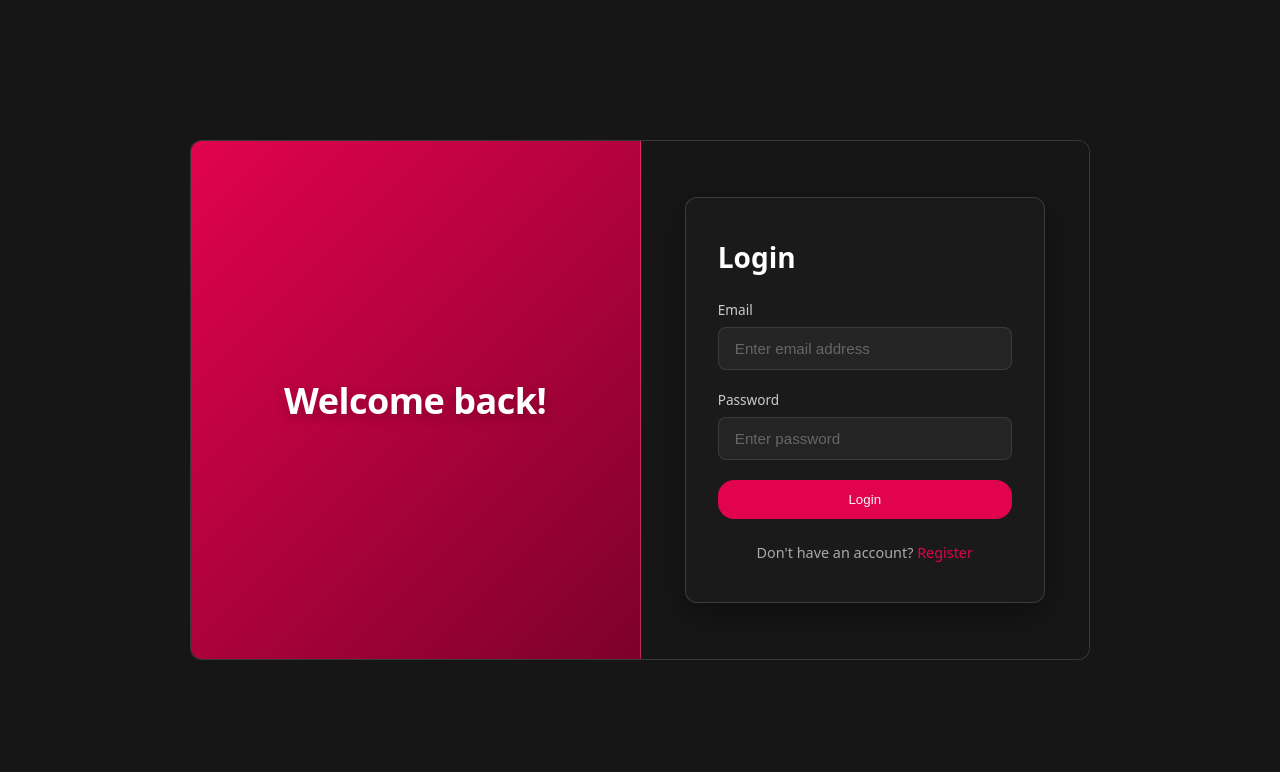
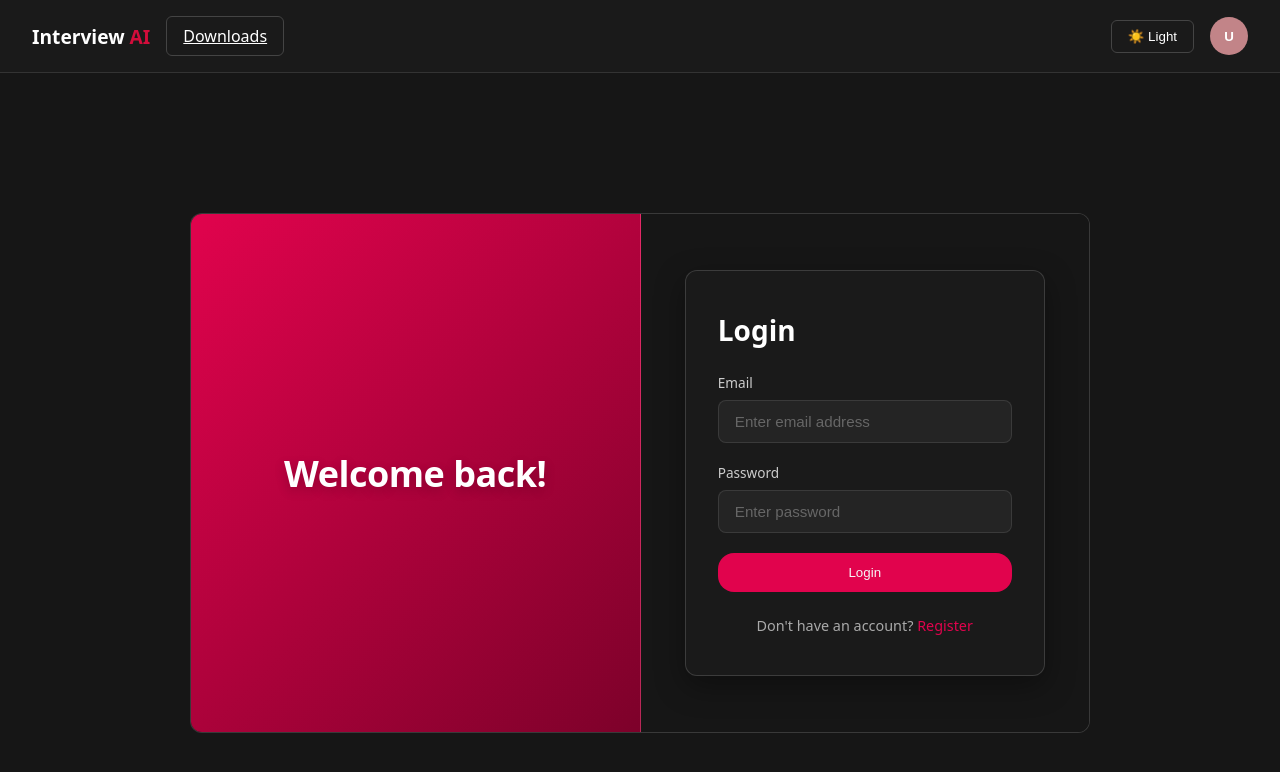
Before and after one commit to tanushree-Patel/AI-Powered-Job-Preparation-Interview-Platform, a React app in the folder frontend/: page /login in a window 1280 px wide. Shown: the top 772 px of the page. Built offline with nearby package versions, Linux system fonts and the light colour scheme; no server answers; the HTML template or start-up script is replaced by a standard one.

Commit message:
add Navbar

```diff
--- /dev/null
+++ b/frontend/src/features/MainLayout.jsx
@@ -0,0 +1,16 @@
+import { Outlet } from "react-router";
+import Navbar from "../features/auth/components/Navbar";
+import { useAuth } from "../features/auth/hooks/useAuth";
+
+const MainLayout = () => {
+  const { user, handleLogout } = useAuth();
+
+  return (
+    <>
+      <Navbar user={user} handleLogout={handleLogout} />
+      <Outlet />
+    </>
+  );
+};
+
+export default MainLayout;
--- /dev/null
+++ b/frontend/src/features/auth/components/Navbar.jsx
@@ -0,0 +1,125 @@
+import React, { useEffect, useRef, useState } from "react";
+import { Link, useNavigate } from "react-router";
+import useTheme from "../hooks/useTheme"
+import '../../../style/navbar.scss'
+
+const Navbar = ({ user, handleLogout }) => {
+  const navigate = useNavigate();
+
+  const { theme, toggleTheme } = useTheme();
+
+  const [dropdownOpen, setDropdownOpen] = useState(false);
+
+  const dropdownRef = useRef(null);
+
+  const userInitial = user?.username?.[0]?.toUpperCase() || "U";
+
+  useEffect(() => {
+    const handleClickOutside = (e) => {
+      if (
+        dropdownRef.current &&
+        !dropdownRef.current.contains(e.target)
+      ) {
+        setDropdownOpen(false);
+      }
+    };
+
+    document.addEventListener("mousedown", handleClickOutside);
+
+    return () =>
+      document.removeEventListener(
+        "mousedown",
+        handleClickOutside
+      );
+  }, []);
+
+  const handleAction = async (path) => {
+    setDropdownOpen(false);
+
+    await handleLogout();
+
+    navigate(path);
+  };
+
+  return (
+    <nav className="navbar">
+      <div className="nav-left">
+        <Link to="/" className="nav-logo">
+          Interview <span className="highlight">AI</span>
+        </Link>
+
+        <Link to="/downloads" className="nav-link-btn">
+          Downloads
+        </Link>
+      </div>
+
+      <div className="nav-right">
+        <button
+          className="theme-toggle-btn"
+          onClick={toggleTheme}
+        >
+          {theme === "dark" ? "☀️ Light" : "🌙 Dark"}
+        </button>
+
+        <div
+          className="user-profile-container"
+          ref={dropdownRef}
+        >
+          <button
+            className="avatar-btn"
+            onClick={() =>
+              setDropdownOpen((prev) => !prev)
+            }
+          >
+            {userInitial}
+          </button>
+
+          {dropdownOpen && (
+            <div className="profile-dropdown">
+              <div className="dropdown-header">
+                <div className="dropdown-username">
+                  {user?.username}
+                </div>
+
+                <div className="dropdown-email">
+                  {user?.email}
+                </div>
+              </div>
+
+              <button
+                className="dropdown-item"
+                onClick={() =>
+                  handleAction("/register")
+                }
+              >
+                Create New Account
+              </button>
+
+              <button
+                className="dropdown-item"
+                onClick={() =>
+                  handleAction("/login")
+                }
+              >
+                Login to Another Account
+              </button>
+
+              <hr />
+
+              <button
+                className="dropdown-item signout-btn"
+                onClick={() =>
+                  handleAction("/login")
+                }
+              >
+                Sign Out
+              </button>
+            </div>
+          )}
+        </div>
+      </div>
+    </nav>
+  );
+};
+
+export default Navbar;
--- a/frontend/src/features/auth/components/Protected.jsx
+++ b/frontend/src/features/auth/components/Protected.jsx
@@ -1,6 +1,7 @@
 import React from 'react'
 import { useAuth } from '../hooks/useAuth'
 import { Navigate } from 'react-router'
+import Navbar from './Navbar.jsx'
 
 const Protected = ({children}) => {
     const {user,loading}=useAuth()
@@ -13,7 +14,11 @@ const Protected = ({children}) => {
     if(!user){
        return <Navigate to={'/login'}/>
     }
-  return children
+  return (
+    <>
+      {children}
+    </>
+  )
 }
 
 export default Protected
--- a/frontend/src/features/auth/hooks/useAuth.js
+++ b/frontend/src/features/auth/hooks/useAuth.js
@@ -1,61 +1,61 @@
 import { useContext } from "react";
 import { AuthContext } from "../auth.context";
-import {login,register,logout,getMe} from '../services/auth.api'
+import { login, register, logout, getMe } from '../services/auth.api'
 import { useEffect } from "react";
 
-export const useAuth=()=>{
-    const context=useContext(AuthContext)
-    const {user,setuser,loading,setloading}=context
+export const useAuth = () => {
+    const context = useContext(AuthContext)
+    const { user, setuser, loading, setloading } = context
 
-    const handleLogin=async ({email,password})=>{
+    const handleLogin = async ({ email, password }) => {
         setloading(true)
-      try{
-          const data=await login({email,password})
+        try {
+            const data = await login({ email, password })
             setuser(data.user)
-      }catch(err){
+        } catch (err) {
 
-      }finally{
+        } finally {
             setloading(false)
         }
     }
 
-    const handleRegister=async({username,email,password})=>{
+    const handleRegister = async ({ username, email, password }) => {
         setloading(true)
-    try{
-        const data=await register({username,email,password})
+        try {
+            const data = await register({ username, email, password })
             setuser(data.user)
-    }catch(err){
+        } catch (err) {
 
-    }finally{
+        } finally {
             setloading(false)
         }
     }
-    const handleLogout=async()=>{
+    const handleLogout = async () => {
         setloading(true)
-    try{
-        const data=await logout()
+        try {
+            const data = await logout()
             setuser(null)
-    } catch(err){
+        } catch (err) {
 
-    }  finally{
+        } finally {
             setloading(false)
         }
     }
-     useEffect(()=>{
-        const getAndSetuser=async()=>{
-           try{
-             const data=await getMe()
+    useEffect(() => {
+        const getAndSetuser = async () => {
+            try {
+                const data = await getMe()
                 setuser(data.user)
-           }catch(err){
-            setuser(null)
-           }finally{
+            } catch (err) {
+                // setuser(null)
+            } finally {
                 setloading(false)
             }
         }
         getAndSetuser()
-    },[])
+    }, [])
 
-    return {user,loading,handleRegister,handleLogin,handleLogout}
+    return { user, loading, handleRegister, handleLogin, handleLogout }
 
 
 }
--- /dev/null
+++ b/frontend/src/features/auth/hooks/useTheme.js
@@ -0,0 +1,22 @@
+import { useEffect, useState } from "react";
+import { getTheme, saveTheme } from "../services/themeService";
+
+const useTheme = () => {
+  const [theme, setTheme] = useState(getTheme());
+
+  useEffect(() => {
+    document.body.classList.toggle("light", theme === "light");
+    saveTheme(theme);
+  }, [theme]);
+
+  const toggleTheme = () => {
+    setTheme((prev) => (prev === "dark" ? "light" : "dark"));
+  };
+
+  return {
+    theme,
+    toggleTheme,
+  };
+};
+
+export default useTheme;
--- /dev/null
+++ b/frontend/src/features/auth/services/themeService.js
@@ -0,0 +1,7 @@
+export const getTheme = () => {
+  return localStorage.getItem("theme") || "dark";
+};
+
+export const saveTheme = (theme) => {
+  localStorage.setItem("theme", theme);
+};
--- a/frontend/src/main.jsx
+++ b/frontend/src/main.jsx
@@ -2,9 +2,14 @@ import { StrictMode } from 'react'
 import { createRoot } from 'react-dom/client'
 import App from './App.jsx'
 import './style.scss'
+import { AuthProvider } from './features/auth/auth.context'
+import { InterviewProvider } from './features/interview/interview.context'
 
 createRoot(document.getElementById('root')).render(
-  <StrictMode>
-    <App />
-  </StrictMode>,
+
+    <InterviewProvider>
+    <AuthProvider>
+    <App/>
+    </AuthProvider>
+    </InterviewProvider>
 )
--- /dev/null
+++ b/frontend/src/style/navbar.scss
@@ -0,0 +1,106 @@
+.navbar {
+  display: flex;
+  justify-content: space-between;
+  align-items: center;
+  padding: 1rem 2rem;
+  background: #1a1a1a;
+  border-bottom: 1px solid #333;
+}
+
+.nav-left,
+.nav-right {
+  display: flex;
+  align-items: center;
+  gap: 1rem;
+}
+
+.nav-logo {
+  color: white;
+  text-decoration: none;
+  font-size: 1.2rem;
+  font-weight: bold;
+}
+
+.highlight {
+  color: #c28488;
+}
+
+.nav-link-btn,
+.theme-toggle-btn {
+  padding: .5rem 1rem;
+  border: 1px solid #444;
+  background: transparent;
+  color: white;
+  cursor: pointer;
+  border-radius: 6px;
+}
+
+.user-profile-container {
+  position: relative;
+}
+
+.avatar-btn {
+  width: 38px;
+  height: 38px;
+  border-radius: 50%;
+  border: none;
+  cursor: pointer;
+  background: #c28488;
+  color: white;
+  font-weight: bold;
+}
+
+.profile-dropdown {
+  position: absolute;
+  right: 0;
+  top: 45px;
+  width: 240px;
+  background: #222;
+  border: 1px solid #444;
+  border-radius: 8px;
+  padding: .5rem;
+}
+
+.dropdown-header {
+  padding: .75rem;
+  border-bottom: 1px solid #444;
+}
+
+.dropdown-item {
+  width: 100%;
+  padding: .7rem;
+  border: none;
+  background: transparent;
+  color: white;
+  text-align: left;
+  cursor: pointer;
+}
+
+.dropdown-item:hover {
+  background: #333;
+}
+
+.signout-btn {
+  color: #ef4444;
+}
+
+body.light .navbar {
+  background: white;
+  border-bottom: 1px solid #ddd;
+}
+
+body.light .nav-logo,
+body.light .nav-link-btn,
+body.light .theme-toggle-btn,
+body.light .dropdown-item {
+  color: black;
+}
+
+body.light .profile-dropdown {
+  background: white;
+  border-color: #ddd;
+}
+
+body.light .avatar-btn {
+  background: #b46a70;
+}
```
Also changed, not shown: frontend/src/App.jsx (+4 -8 lines), frontend/src/app.routes.jsx (+5 -2 lines), 2 other files (tests, documents, lock files or other folders). Lines whose indentation alone changed are shown as unchanged.
